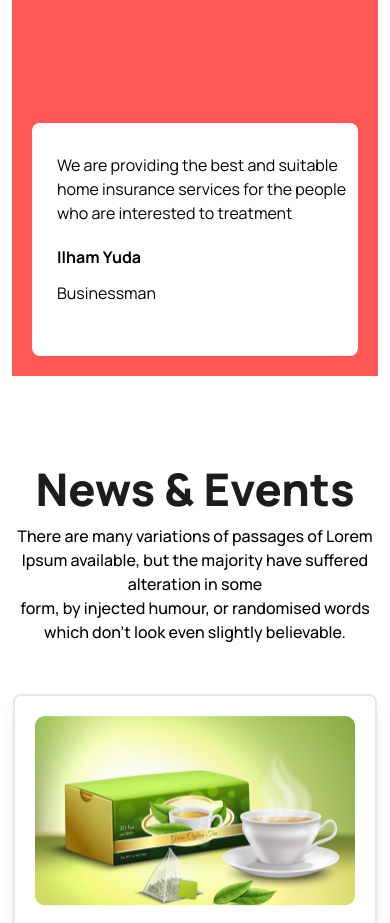
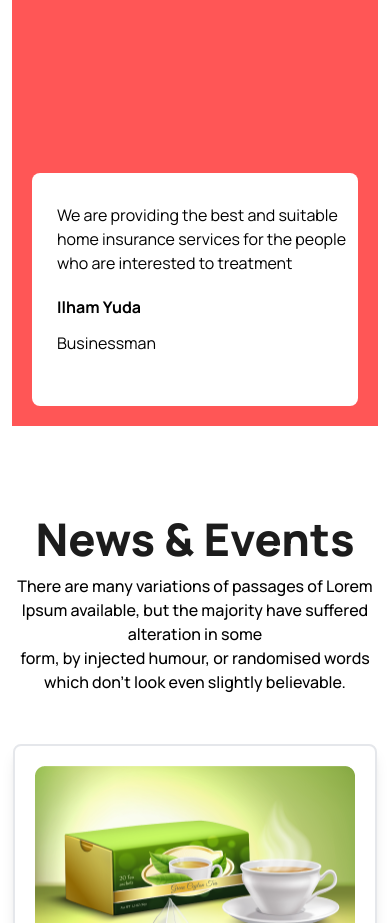
Before and after one commit to RaihanSoft/tea-house-with-tailwind, a plain HTML site: page index.html in a window 390 px wide. Shown: the part 5380-6303 px from the top of the page. Drawn offline with nearby package versions, Linux system fonts and the light colour scheme; a web font is replaced by a local one.

```diff
--- a/index.html
+++ b/index.html
@@ -187,7 +187,7 @@
           </div>
 
 
-          <div class="max-w-[403px] h-[233px] bg-[#FFFFFF] pt-[30px] mb-[20px] mx-[20px] pl-[25px] rounded-[8px] mt-[155px]">
+          <div class="max-w-[403px] h-[233px] bg-[#FFFFFF] pt-[30px] mb-[20px] mx-[20px] pl-[25px] rounded-[8px] mt-[205px]">
 
 
               <p class="font-[400] text-[16px]">We are providing the best and suitable home insurance services for the people who are interested to treatment</p>
```
Also changed, not shown: output.css.
